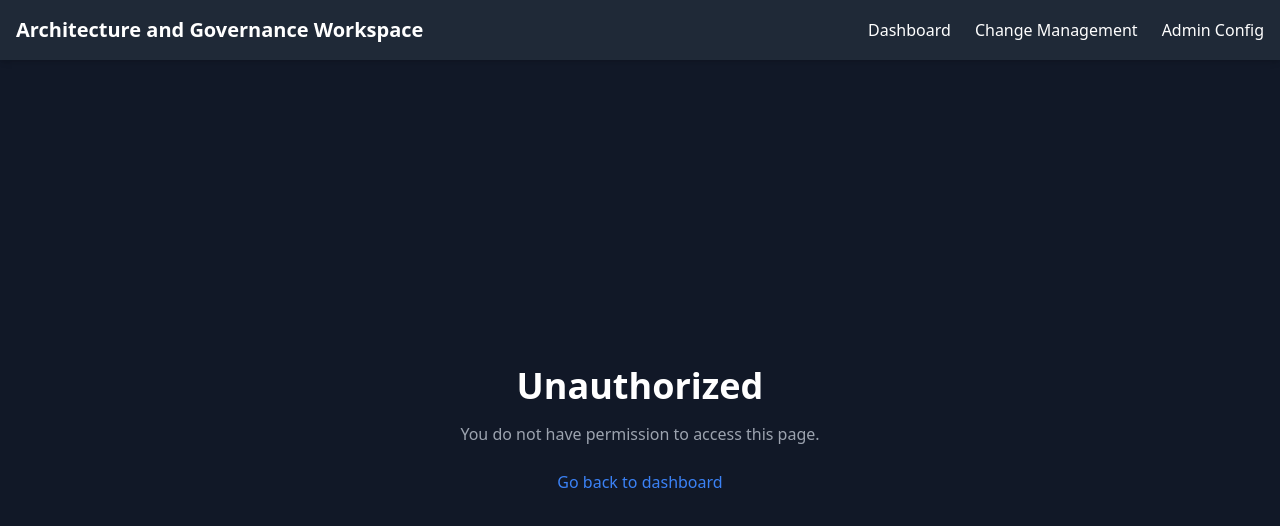
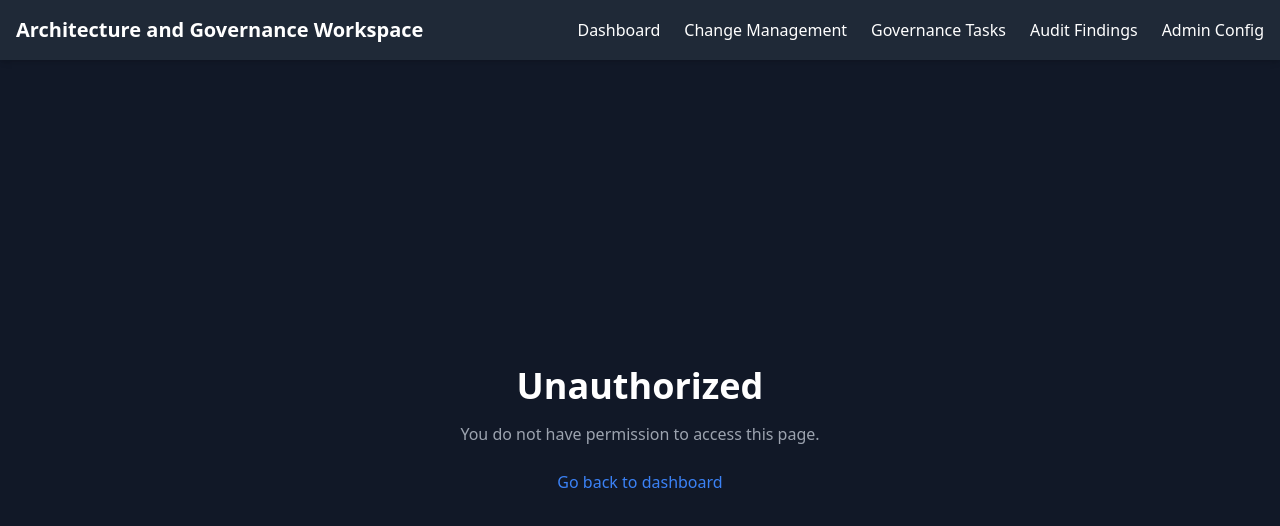
Before and after one commit to rafifdzaky27/agw-frontend, a Next.js app: page /unauthorized in a window 1280 px wide. Shown: the top 526 px of the page. Built offline with nearby package versions, Linux system fonts and the light colour scheme.

Commit message:
complete the navbar links

```diff
--- a/components/Navbar.tsx
+++ b/components/Navbar.tsx
@@ -10,6 +10,8 @@ import { useRouter } from "next/navigation";
 const NAV_LINKS = [
   { name: "Dashboard", href: "/dashboard" },
   { name: "Change Management", href: "/change-management" },
+  { name: "Governance Tasks", href: "/governance-tasks" },
+  { name: "Audit Findings", href: "/audit-findings" },
   { name: "Admin Config", href: "/admin-config" },
 ];
 
```
